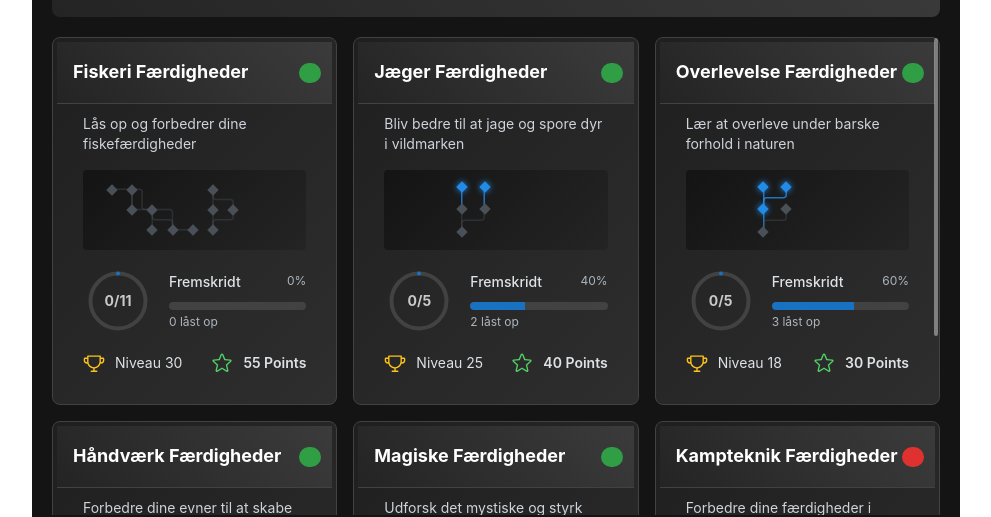
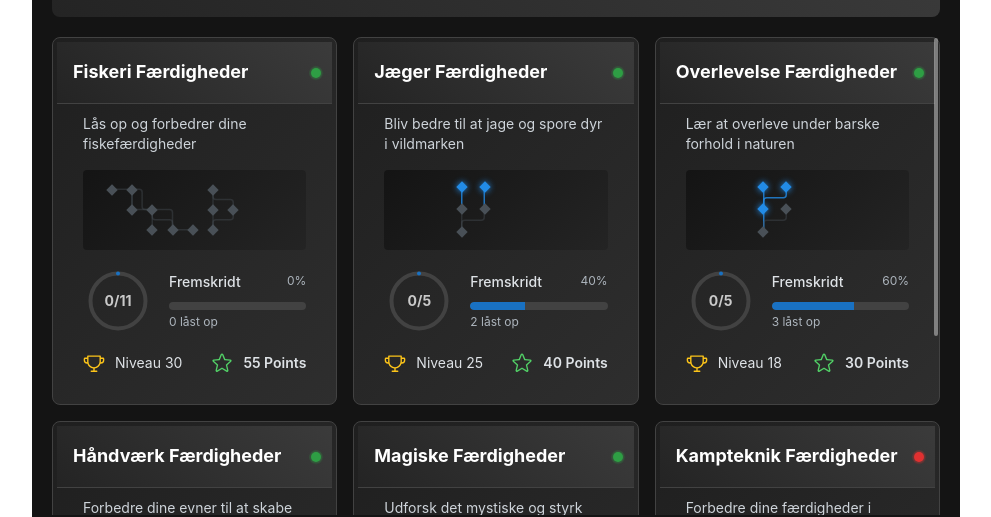
Before and after one commit to TURR3T5/od_skilltree, a React (Vite) app: page / in a window 1280 px wide. Shown: the part 185-702 px from the top of the page, without its empty margins (144-1135 px from the left). Built offline with nearby package versions, Linux system fonts and the light colour scheme.

Commit message:
Update SkillTreePreview.tsx

```diff
--- a/src/components/SkillTree/SkillTreePreview.tsx
+++ b/src/components/SkillTree/SkillTreePreview.tsx
@@ -1,5 +1,5 @@
 import React from 'react';
-import { Card, Text, Group, Progress, Box, Badge, useMantineTheme, RingProgress } from '@mantine/core';
+import { Card, Text, Group, Progress, Box, Indicator, useMantineTheme, RingProgress } from '@mantine/core';
 import { Trophy, Star } from '@phosphor-icons/react';
 import { SkillTreeData } from '../../types/SkillTypes';
 import { SkillTreeMiniPreview } from './SkillTreeMiniPreview';
@@ -72,15 +72,14 @@ export const SkillTreePreview: React.FC<SkillTreePreviewProps> = ({ skillTree, o
 				</Text>
 			</Card.Section>
 
-			<Badge
+			<Indicator
 				color={hasUpgradeableSkills ? 'green' : 'red'}
-				variant='filled'
+                processing
 				style={{
 					position: 'absolute',
-					top: 25,
-					right: 15,
+					top: 35,
+					right: 20,
 					zIndex: 10,
-					animation: hasUpgradeableSkills ? 'pulse 2s infinite' : 'pulseRed 2s infinite',
 				}}
 			/>
 
```
